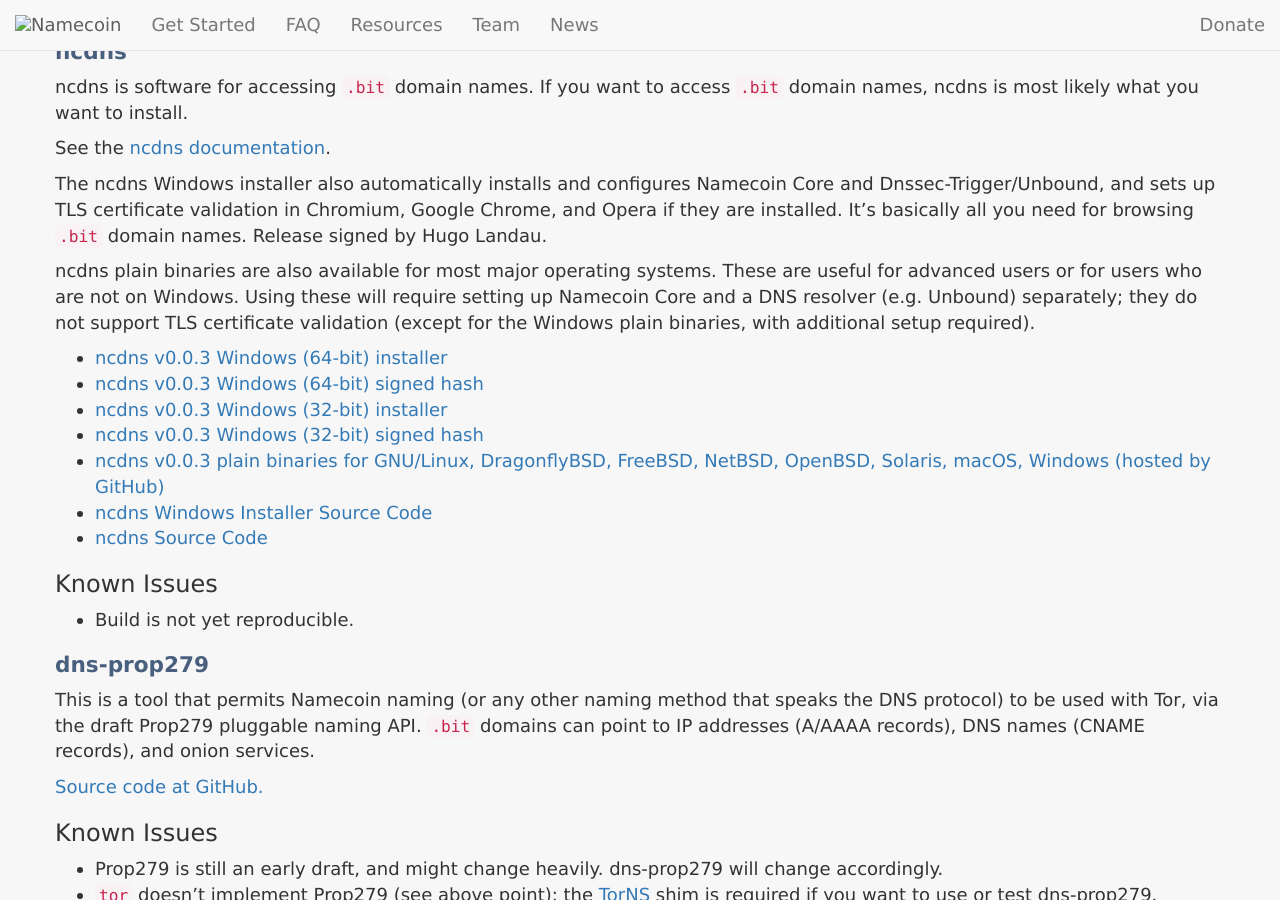
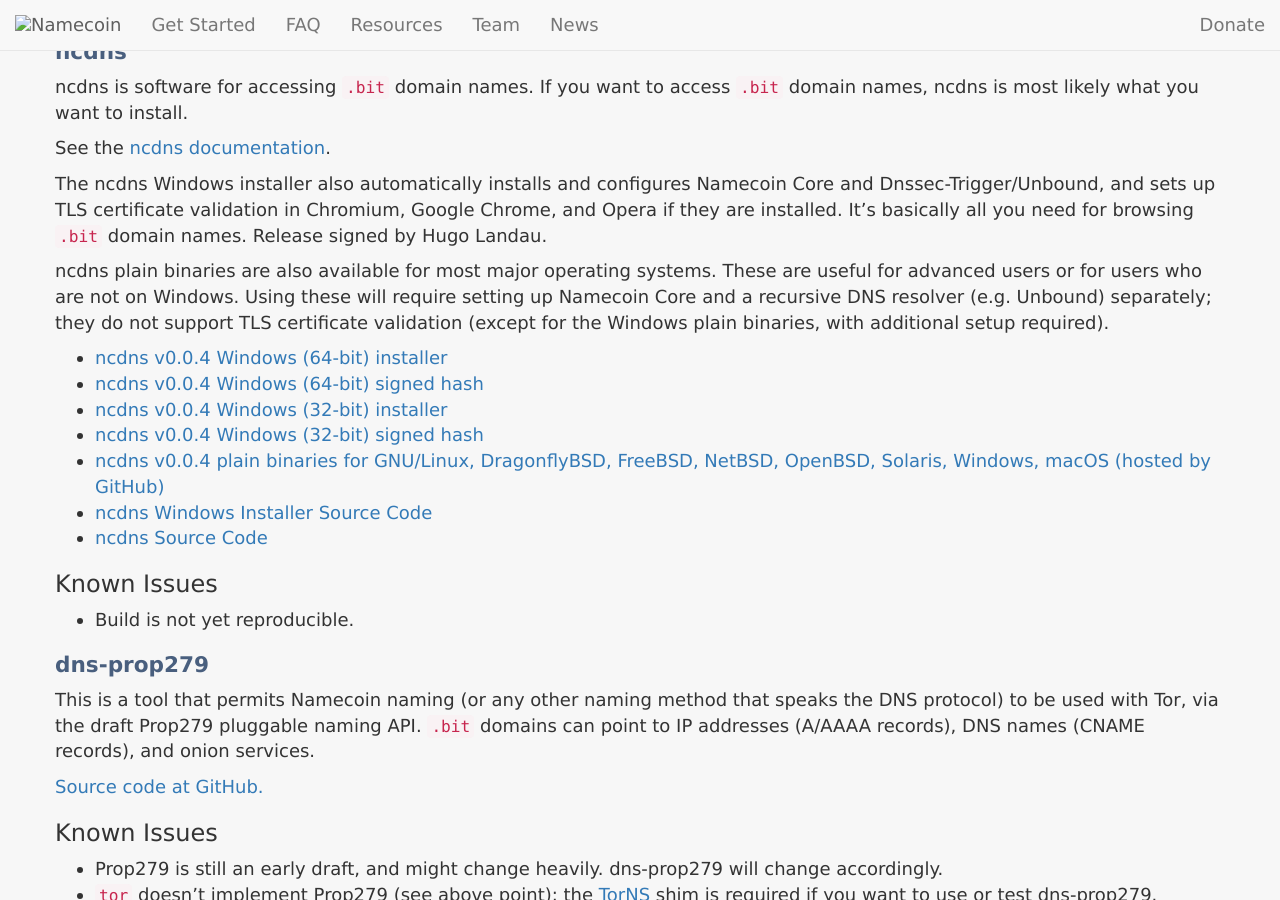
Before and after one commit to JeremyRand/namecoin.org, a Jekyll site: the page built from download/betas/index.md, in a window 1280 px wide and 900 px high, scrolled down 1536 px. Built offline with Jekyll 4.4.1, drawn with Linux system fonts in a browser that asks for light colours; nearby versions of some CDN libraries; library files that are not in the unit come from our copies.

Commit message:
Release ncdns v0.0.4.

```diff
--- a/download/betas/index.md
+++ b/download/betas/index.md
@@ -62,13 +62,13 @@ See the [ncdns documentation]({{site.baseurl}}docs/ncdns).
 
 The ncdns Windows installer also automatically installs and configures Namecoin Core and Dnssec-Trigger/Unbound, and sets up TLS certificate validation in Chromium, Google Chrome, and Opera if they are installed.  It's basically all you need for browsing `.bit` domain names.  Release signed by Hugo Landau.
 
-ncdns plain binaries are also available for most major operating systems.  These are useful for advanced users or for users who are not on Windows.  Using these will require setting up Namecoin Core and a DNS resolver (e.g. Unbound) separately; they do not support TLS certificate validation (except for the Windows plain binaries, with additional setup required).
+ncdns plain binaries are also available for most major operating systems.  These are useful for advanced users or for users who are not on Windows.  Using these will require setting up Namecoin Core and a recursive DNS resolver (e.g. Unbound) separately; they do not support TLS certificate validation (except for the Windows plain binaries, with additional setup required).
 
-* [ncdns v0.0.3 Windows (64-bit) installer](https://www.namecoin.org/files/ncdns-v0.0.3/ncdns-v0.0.3-win64-install.exe)
-* [ncdns v0.0.3 Windows (64-bit) signed hash](https://www.namecoin.org/files/ncdns-v0.0.3/ncdns-v0.0.3-win64-install.exe.sha256sum.asc)
-* [ncdns v0.0.3 Windows (32-bit) installer](https://www.namecoin.org/files/ncdns-v0.0.3/ncdns-v0.0.3-win32-install.exe)
-* [ncdns v0.0.3 Windows (32-bit) signed hash](https://www.namecoin.org/files/ncdns-v0.0.3/ncdns-v0.0.3-win32-install.exe.sha256sum.asc)
-* [ncdns v0.0.3 plain binaries for GNU/Linux, DragonflyBSD, FreeBSD, NetBSD, OpenBSD, Solaris, macOS, Windows (hosted by GitHub)](https://github.com/namecoin/ncdns/releases/tag/v0.0.3)
+* [ncdns v0.0.4 Windows (64-bit) installer](https://www.namecoin.org/files/ncdns-v0.0.4/ncdns-v0.0.4-win64-install.exe)
+* [ncdns v0.0.4 Windows (64-bit) signed hash](https://www.namecoin.org/files/ncdns-v0.0.4/ncdns-v0.0.4-win64-install.exe.sha256sum.asc)
+* [ncdns v0.0.4 Windows (32-bit) installer](https://www.namecoin.org/files/ncdns-v0.0.4/ncdns-v0.0.4-win32-install.exe)
+* [ncdns v0.0.4 Windows (32-bit) signed hash](https://www.namecoin.org/files/ncdns-v0.0.4/ncdns-v0.0.4-win32-install.exe.sha256sum.asc)
+* [ncdns v0.0.4 plain binaries for GNU/Linux, DragonflyBSD, FreeBSD, NetBSD, OpenBSD, Solaris, Windows, macOS (hosted by GitHub)](https://github.com/namecoin/ncdns/releases/tag/v0.0.4)
 * [ncdns Windows Installer Source Code](https://github.com/namecoin/ncdns-nsis)
 * [ncdns Source Code](https://github.com/namecoin/ncdns)
 
```
Also changed, not shown: _posts/2017-08-23-ncdns-v0.0.4-released.md (added, +12 -0 lines).
